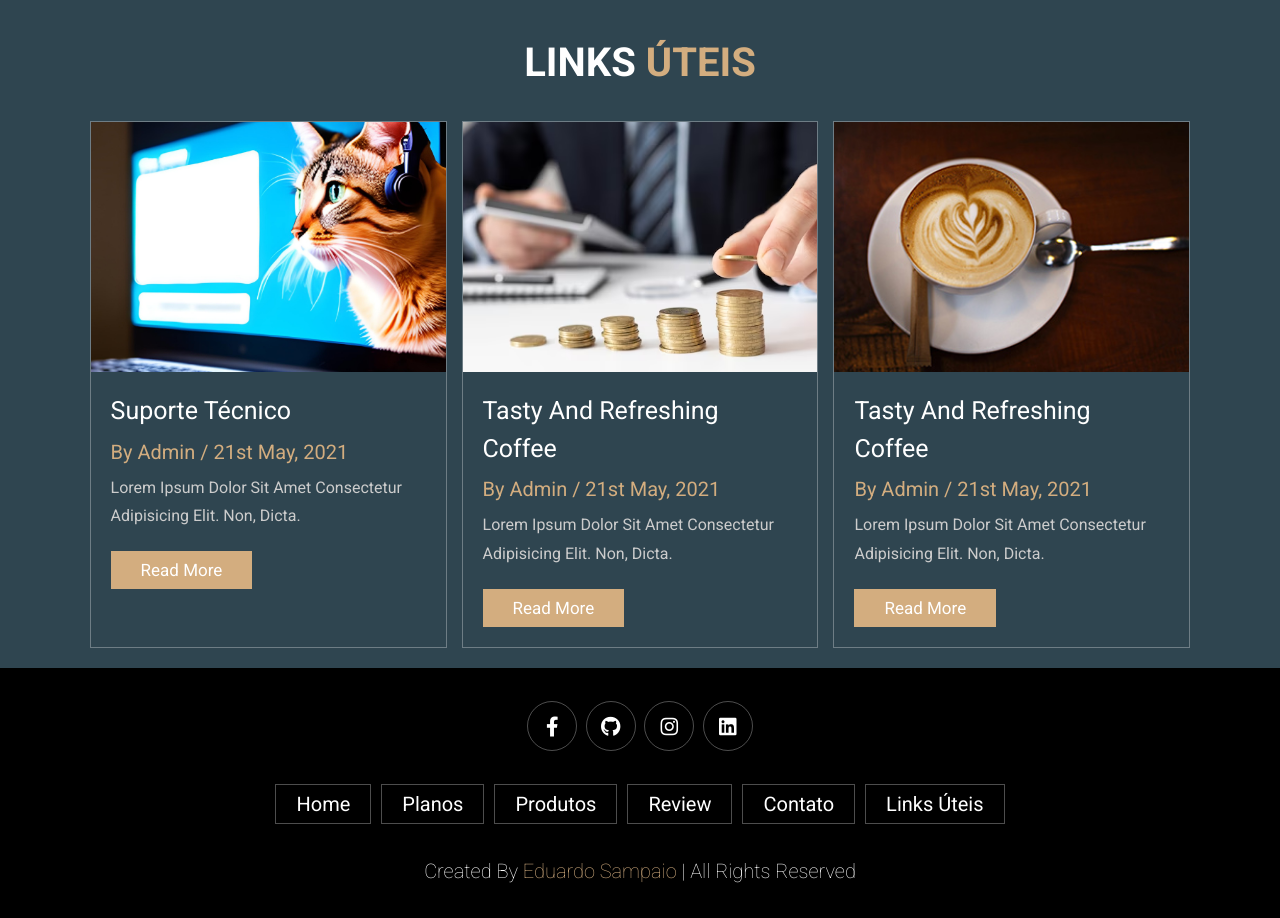
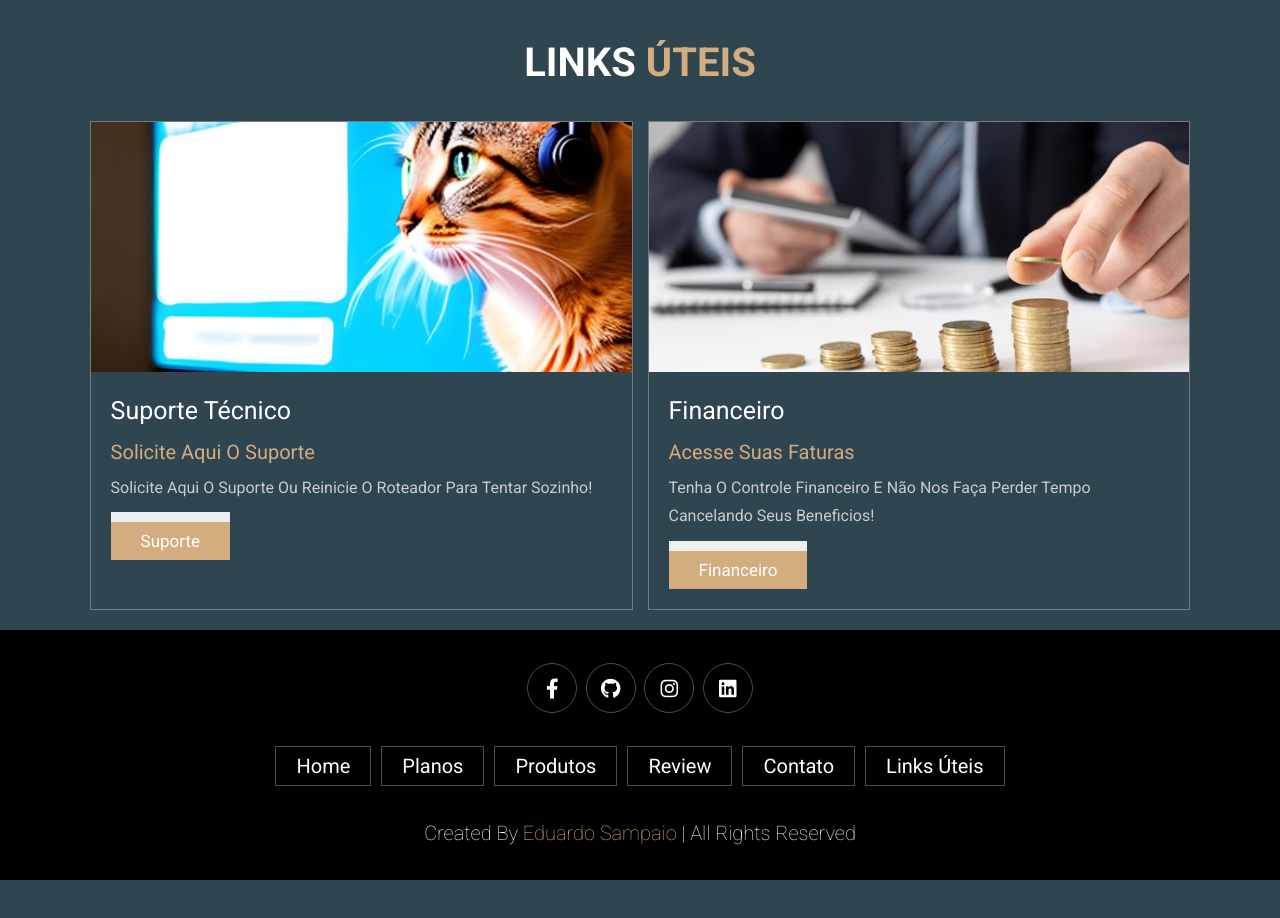
Before and after one commit to Alisson-Paulino7/provedor-gatonet, a PHP site: page /suporte.php in a window 1280 px wide. Shown: the part 1797-2715 px from the top of the page. After the commit the page ends 2677 px from the top, so only its background shows below. Run offline with PHP 8.4, Linux system fonts and the light colour scheme; some libraries are stand-ins or nearby versions.

Commit message:
projeto finalizado

```diff
--- a/cadastro.php
+++ b/cadastro.php
@@ -63,6 +63,11 @@ include 'Conexao.php';
                 <input type="text" name="contato" placeholder="EMAIL ou TELEFONE">
             </div>
 
+            <div class="inputBox">
+                <span class="fas fa-key"></span>
+                <input type="text" name="plano" placeholder="Digite seu plano">
+            </div>
+
             <input type="submit" value="Criar cadastro" class="btn">
             <button><a href="suporte.php"class="btn">Retornar a Tela de Login</a> </a></button>
         </form>
--- a/suporte.php
+++ b/suporte.php
@@ -148,10 +148,10 @@
             <img src="images/blog-1.jpeg" alt="">
         </div>
         <div class="content">
-                <a href="#" class="title">Suporte Técnico</a>
-                <span>by admin / 21st may, 2021</span>
-                <p>Lorem ipsum dolor sit amet consectetur adipisicing elit. Non, dicta.</p>
-                <a href="#" class="btn">read more</a>
+            <a href="suporte.php" class="title">Suporte Técnico</a>
+            <span>Solicite aqui o Suporte</span>
+            <p>Solicite aqui o suporte ou reinicie o roteador para tentar sozinho!</p>
+            <button><a href="suporte.php" class="btn">Suporte</a> </a></button>
         </div>
     </div>
 
@@ -160,27 +160,13 @@
             <img src="images/blog-2.jpeg" alt="">
         </div>
         <div class="content">
-                <a href="#" class="title">tasty and refreshing coffee</a>
-                <span>by admin / 21st may, 2021</span>
-                <p>Lorem ipsum dolor sit amet consectetur adipisicing elit. Non, dicta.</p>
-                <a href="#" class="btn">read more</a>
+            <a href="financeiro.php" class="title">Financeiro</a>
+            <span>Acesse suas faturas</span>
+            <p>Tenha o controle financeiro e não nos faça perder tempo cancelando seus beneficios!</p>
+            <button><a href="financeiro.php" class="btn">Financeiro</a> </a></button>
         </div>
     </div>
-
-        <div class="box">
-            <div class="image">
-                <img src="images/blog-3.jpeg" alt="">
 </div>
-            <div class="content">
-                <a href="#" class="title">tasty and refreshing coffee</a>
-                <span>by admin / 21st may, 2021</span>
-                <p>Lorem ipsum dolor sit amet consectetur adipisicing elit. Non, dicta.</p>
-                <a href="#" class="btn">read more</a>
-            </div>
-        </div>
-
-    </div>
-
 </section>
 
 
--- a/validar_cadastro.php
+++ b/validar_cadastro.php
@@ -5,6 +5,7 @@ if ($_SERVER["REQUEST_METHOD"] == "POST") {
     $senha = $_POST["senha"];
     $cpf_cnpj = $_POST["cpf_cnpj"];
     $contato = $_POST["contato"];
+    $plano = $_POST["plano"];
 
 
     // Conexão com o banco de dados
@@ -21,7 +22,7 @@ if ($_SERVER["REQUEST_METHOD"] == "POST") {
     }
 
     // Executa a consulta SQL para inserir os dados na tabela
-    $sql = "INSERT INTO cadastro (nome, senha, cpf_cnpj, contato) VALUES ('$nome', '$senha', '$cpf_cnpj', '$contato')";
+    $sql = "INSERT INTO cadastro (nome, senha, cpf_cnpj, contato, plano) VALUES ('$nome', '$senha', '$cpf_cnpj', '$contato','$plano')";
     // Executa consultas adicionais para inserir os outros campos na tabela
 
     if ($conn->query($sql) === TRUE) {
```
Also changed, not shown: financeiro.php (+2 -16 lines), index.php (+4 -18 lines). Lines whose indentation alone changed are shown as unchanged.
